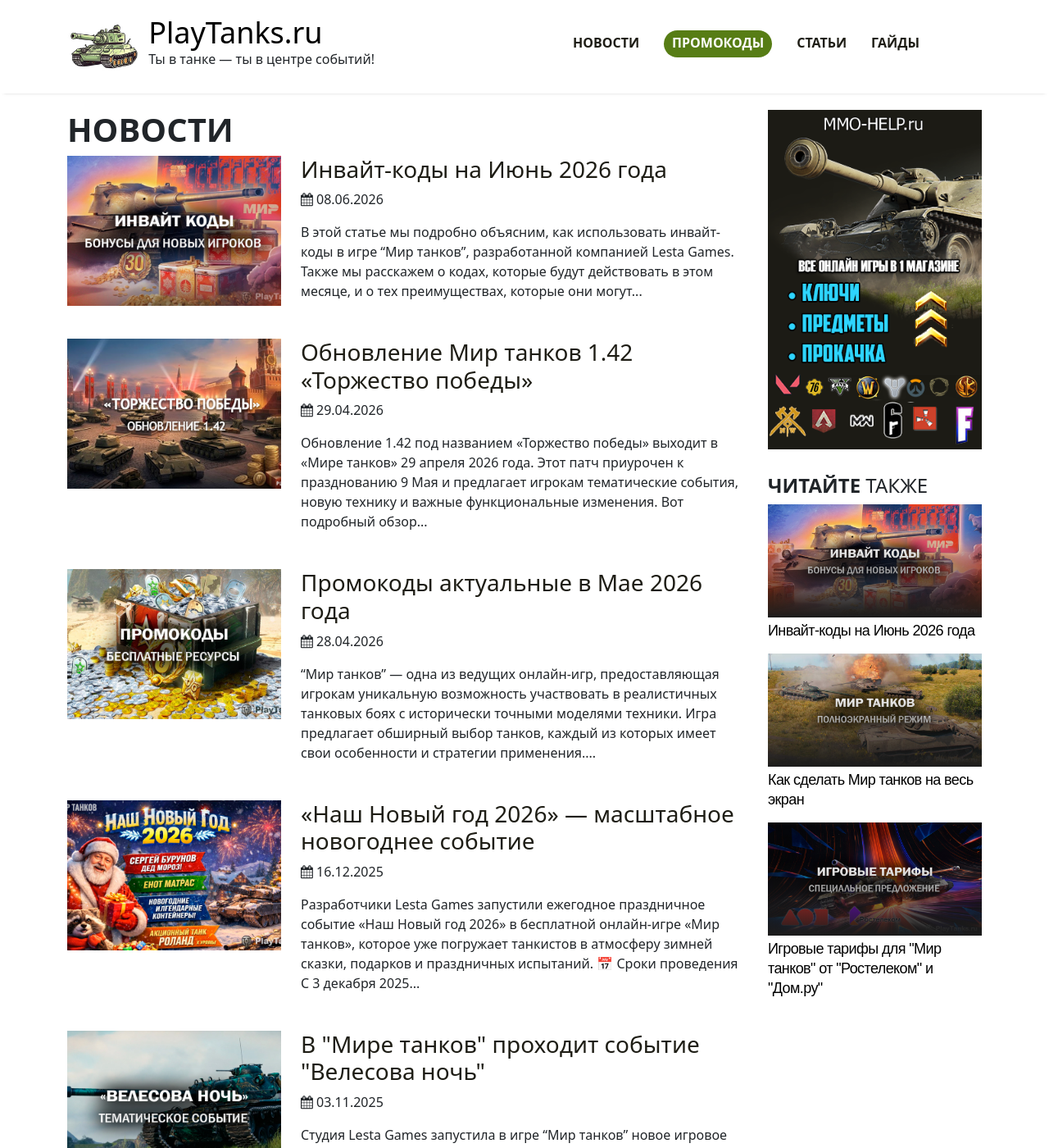
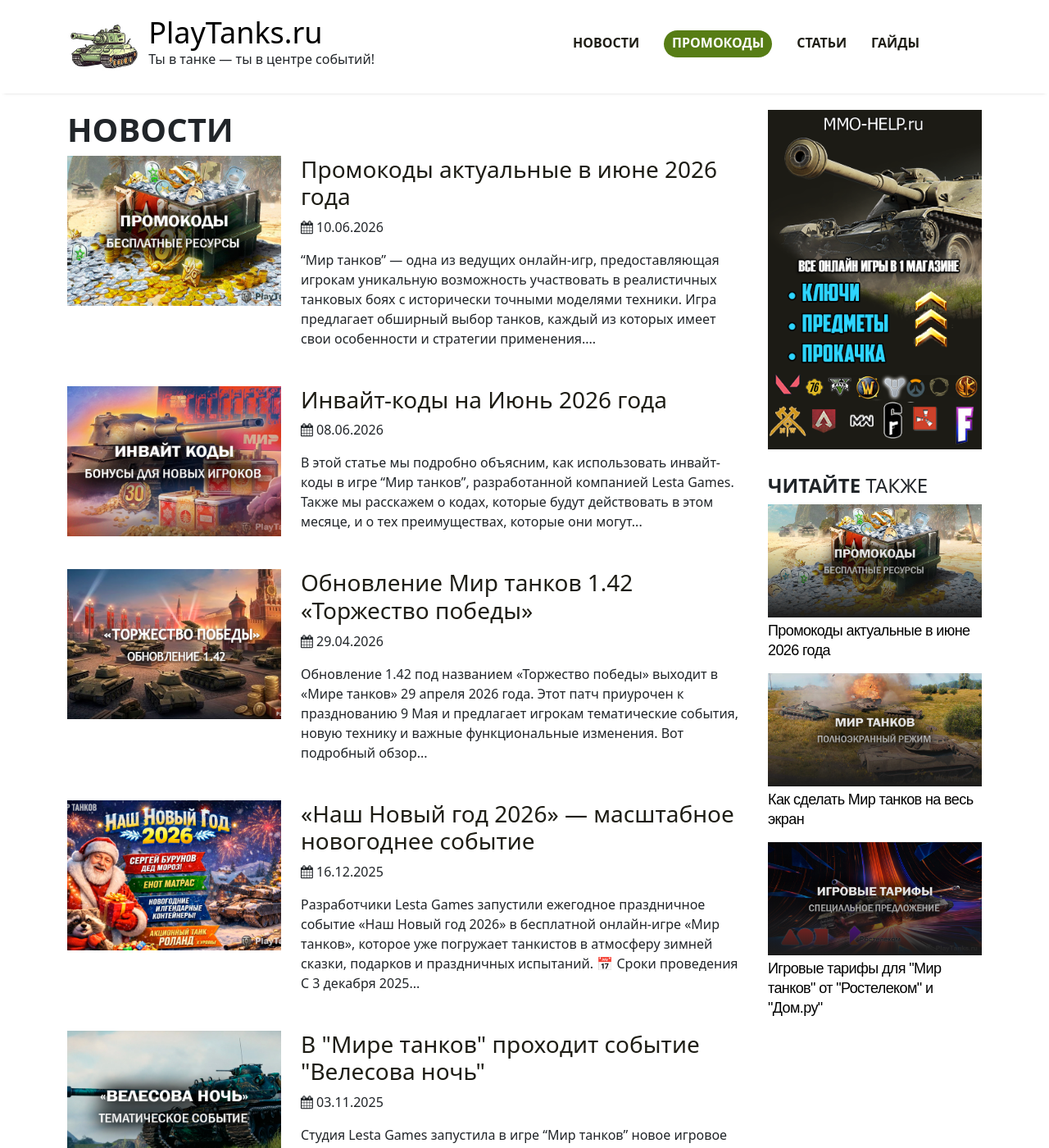
Before and after one commit to stblog/stblog.github.io, a Jekyll site: the page built from news.md, in a window 1280 px wide and 1400 px high. Shown: the whole window at 82% size. Built offline with Jekyll 4.4.1, drawn with Linux system fonts in a browser that asks for light colours.

Commit message:
Update 2026-04-28-promokody-mir-tankov.markdown

```diff
--- a/_posts/2026-04-28-promokody-mir-tankov.markdown
+++ b/_posts/2026-04-28-promokody-mir-tankov.markdown
@@ -1,11 +1,11 @@
 ---
-title: Действующие промокоды на Май 2026
-date: 2026-04-28 11:30:00 Z
+title: Действующие промокоды на Июнь 2026
+date: 2026-06-10 11:30:00 Z
 categories:
 - news
-header: Промокоды актуальные в Мае 2026 года
+header: Промокоды актуальные в июне 2026 года
 image: "/uploads/promokody-mir-tankov.jpg"
-description: Ищете праздничные промокоды для "Мир танков" от Lesta Games на Май 2026
+description: Ищете праздничные промокоды для "Мир танков" от Lesta Games на Июнь 2026
   года? Воспользуйтесь бонус кодами для улучшения своих танковых подразделений! В
   статье вы найдете...
 ---
```
